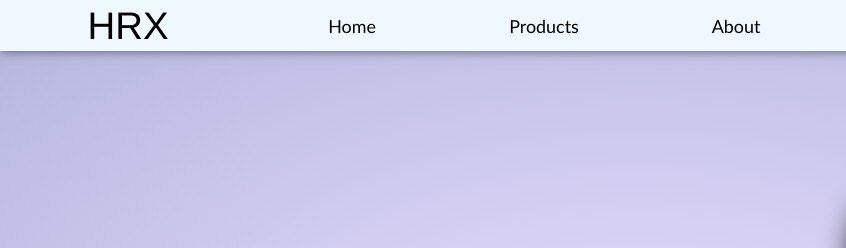
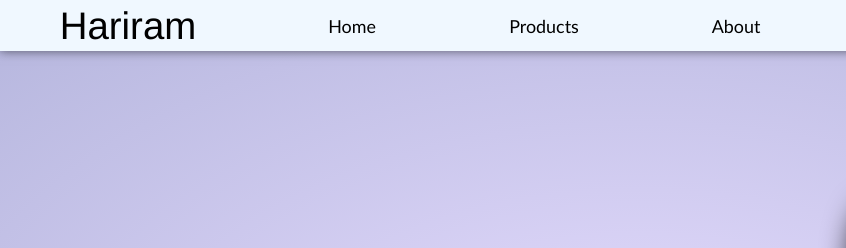
Before and after one commit to Shivansh-22/Shopping-website, a plain HTML site: page index.html in a window 1280 px wide. Shown: the top 248 px of the page, 0-846 px from the left. Drawn offline with Linux system fonts and the light colour scheme.

Commit message:
Update index.html

```diff
--- a/index.html
+++ b/index.html
@@ -11,7 +11,7 @@
 <body>
     <header >
         <div class="left">
-            <a href="/#">HRX</a>
+            <a href="/#">Hariram</a>
         </div>
 
         <div class="mid">
```
